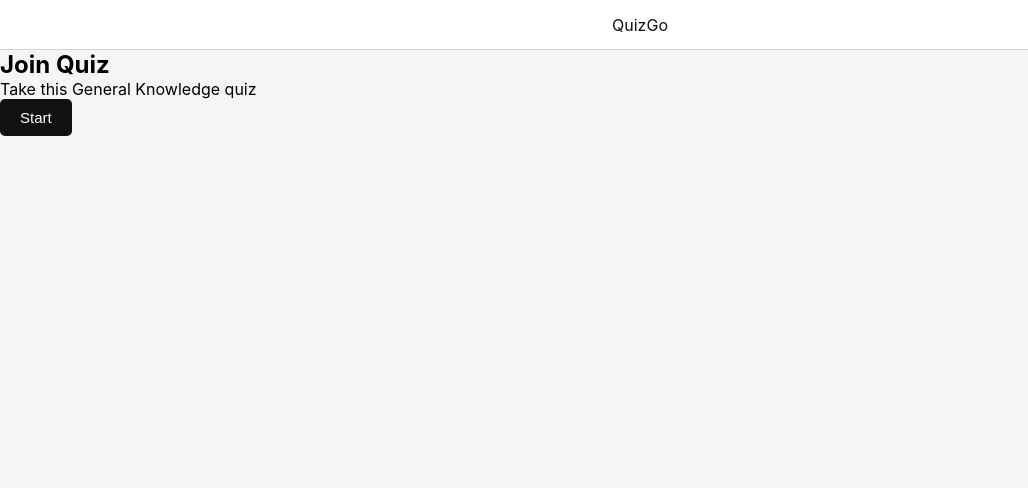
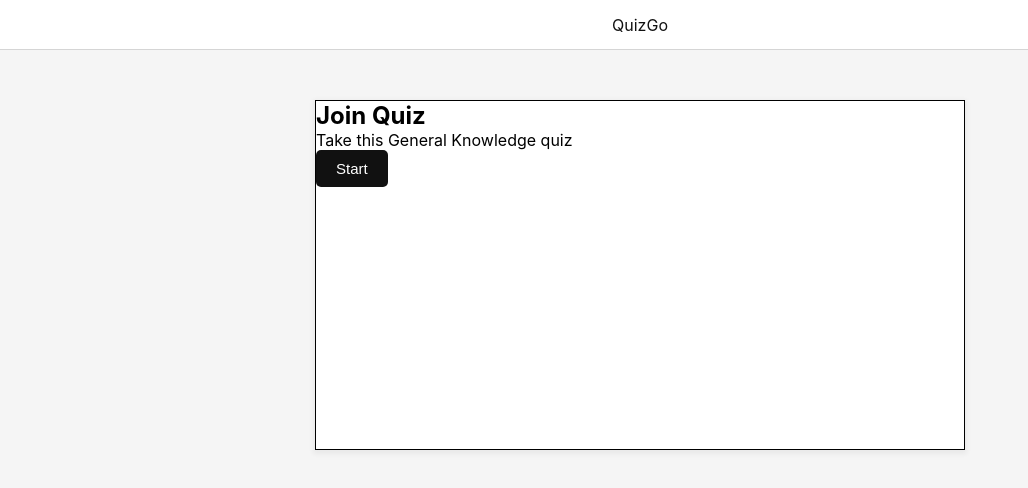
Before and after one commit to Moschifire/QuizGo, a React (Create React App) app: page / in a window 1280 px wide. Shown: the top 488 px of the page, without its empty margins (0-1028 px from the left). Built offline with nearby package versions, Linux system fonts and the light colour scheme.

Commit message:
quiz container styled

```diff
--- a/src/index.css
+++ b/src/index.css
@@ -41,3 +41,14 @@ button {
   border-radius: 5px;
   font-size: 15px;
 }
+
+.quiz-container {
+  position: relative;
+  margin: 50px auto 20px;
+  width: 95%;
+  max-width: 650px;
+  min-height: 350px;
+  background: #fff;
+  border: 1px solid #000;
+  box-shadow: 0px 2px 5px 2px rgba(0, 0, 0, 0.05);
+}
```
